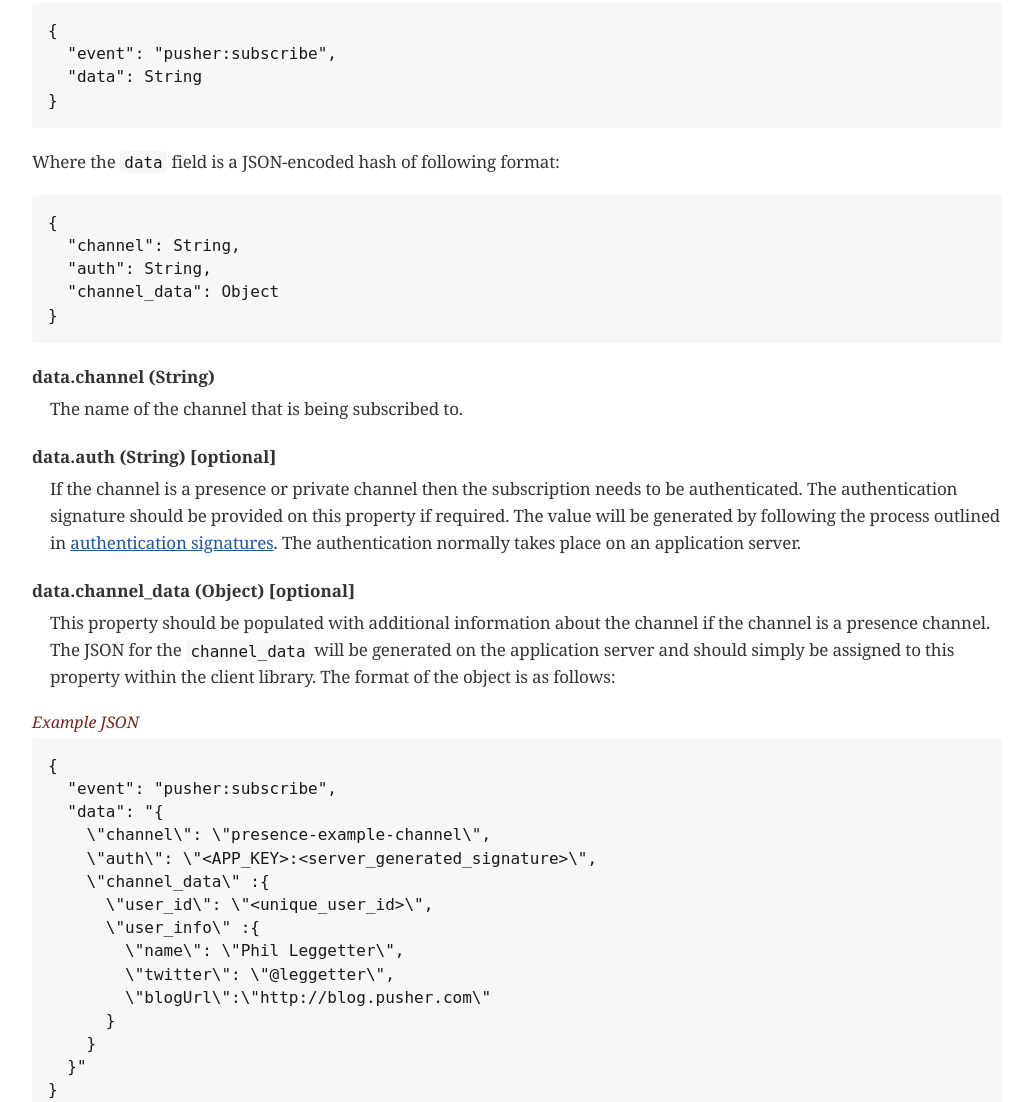
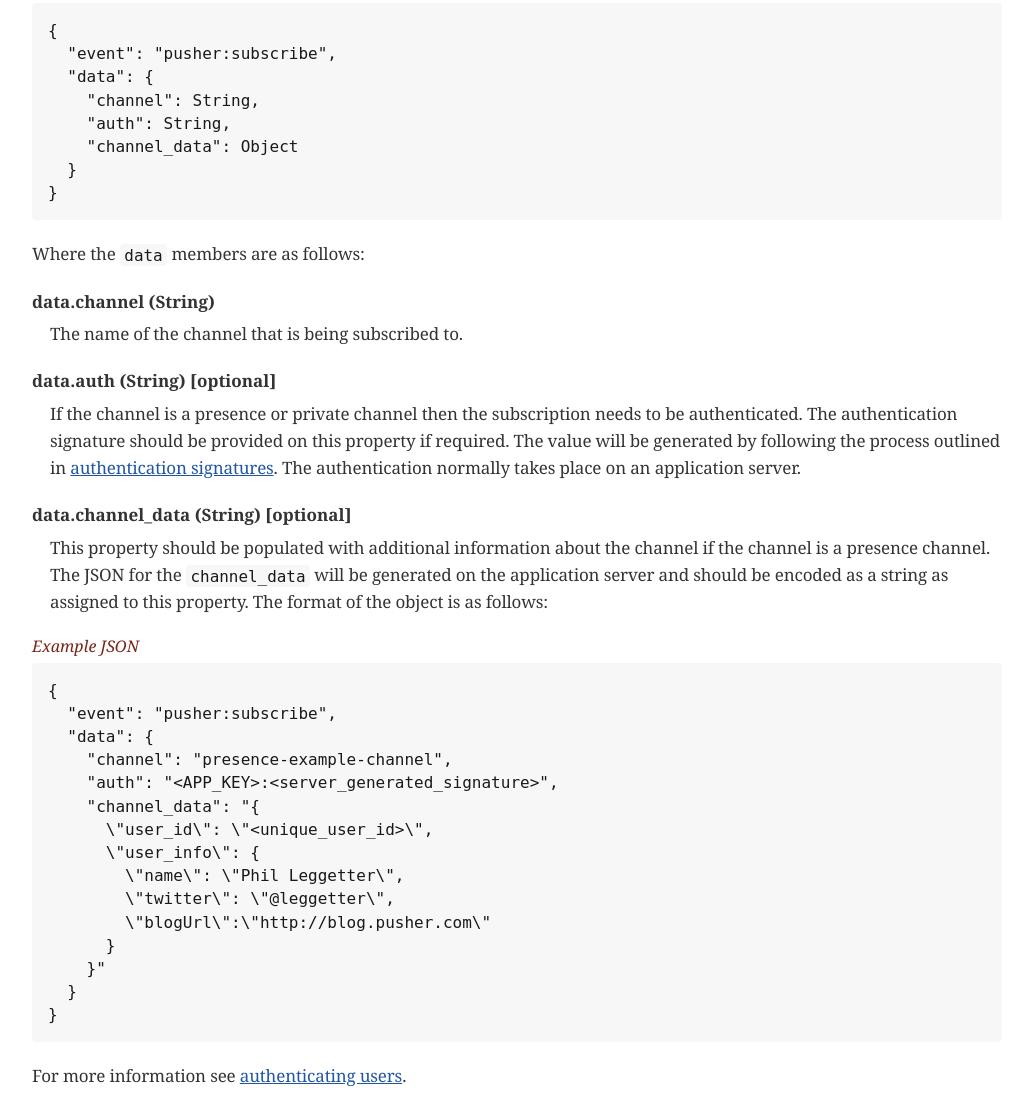
Before and after one commit to pusher/pusher-socket-protocol, a plain HTML site: page protocol.html in a window 1280 px wide. Shown: the part 9191-10293 px from the top of the page, without its empty margins (123-1154 px from the left). Drawn offline with nearby package versions, Linux system fonts and the light colour scheme; a web font is replaced by a local one.

Commit message:
Fix the description of pusher:subscribe events
It was incorrect WRT what is a String and what is a hash. Data is a
hash, channel_data is a String (encoding a hash). Here's a real example:

{"event":"pusher:subscribe","data":{"channel":"presence-my-channel","auth":"a26a08df69b43de776d8:26bf4b819a7afda2cb68892a6c293f163a73a90b97b943f4c534a2f70455ac96","channel_data":"{\"user_id\": \"45581.977145\

```diff
--- a/protocol.html
+++ b/protocol.html
@@ -1045,21 +1045,16 @@ when a subscription is made. For more information on channel names see the
 <div class="content">
 <pre class="highlight"><code class="language-json" data-lang="json">{
   "event": "pusher:subscribe",
-  "data": String
-}</code></pre>
-</div>
-</div>
-<div class="paragraph">
-<p>Where the <code>data</code> field is a JSON-encoded hash of following format:</p>
-</div>
-<div class="listingblock">
-<div class="content">
-<pre class="highlight"><code class="language-json" data-lang="json">{
-  "channel": String,
-  "auth": String,
-  "channel_data": Object
-}</code></pre>
-</div>
+  "data": {
+    "channel": String,
+    "auth": String,
+    "channel_data": Object
+  }
+}</code></pre>
+</div>
+</div>
+<div class="paragraph">
+<p>Where the <code>data</code> members are as follows:</p>
 </div>
 <div class="dlist">
 <dl>
@@ -1075,13 +1070,12 @@ this property if required. The value will be generated by following the process
 outlined in <a href="https://pusher.com/docs/auth_signatures">authentication signatures</a>. The
 authentication normally takes place on an application server.</p>
 </dd>
-<dt class="hdlist1">data.channel_data (Object) [optional] </dt>
-<dd>
-<p>This property should be populated with additional information about the
-channel if the channel is a presence channel. The JSON for the
-<code>channel_data</code> will be generated on the application server and should
-simply be assigned to this property within the client library. The format
-of the object is as follows:</p>
+<dt class="hdlist1">data.channel_data (String) [optional] </dt>
+<dd>
+<p>This property should be populated with additional information about the channel
+if the channel is a presence channel. The JSON for the <code>channel_data</code> will be
+generated on the application server and should be encoded as a string as
+assigned to this property. The format of the object is as follows:</p>
 </dd>
 </dl>
 </div>
@@ -1090,18 +1084,18 @@ of the object is as follows:</p>
 <div class="content">
 <pre class="highlight"><code class="language-json" data-lang="json">{
   "event": "pusher:subscribe",
-  "data": "{
-    \"channel\": \"presence-example-channel\",
-    \"auth\": \"&lt;APP_KEY&gt;:&lt;server_generated_signature&gt;\",
-    \"channel_data\" :{
+  "data": {
+    "channel": "presence-example-channel",
+    "auth": "&lt;APP_KEY&gt;:&lt;server_generated_signature&gt;",
+    "channel_data": "{
       \"user_id\": \"&lt;unique_user_id&gt;\",
-      \"user_info\" :{
+      \"user_info\": {
         \"name\": \"Phil Leggetter\",
         \"twitter\": \"@leggetter\",
         \"blogUrl\":\"http://blog.pusher.com\"
       }
-    }
-  }"
+    }"
+  }
 }</code></pre>
 </div>
 </div>
@@ -1669,7 +1663,7 @@ to the developer.</p>
 <div id="footer">
 <div id="footer-text">
 Version 7.0<br>
-Last updated 2015-04-20 17:17:17 BST
+Last updated 2015-05-13 12:19:25 BST
 </div>
 </div>
 </body>
```
Also changed, not shown: 1 other file.
